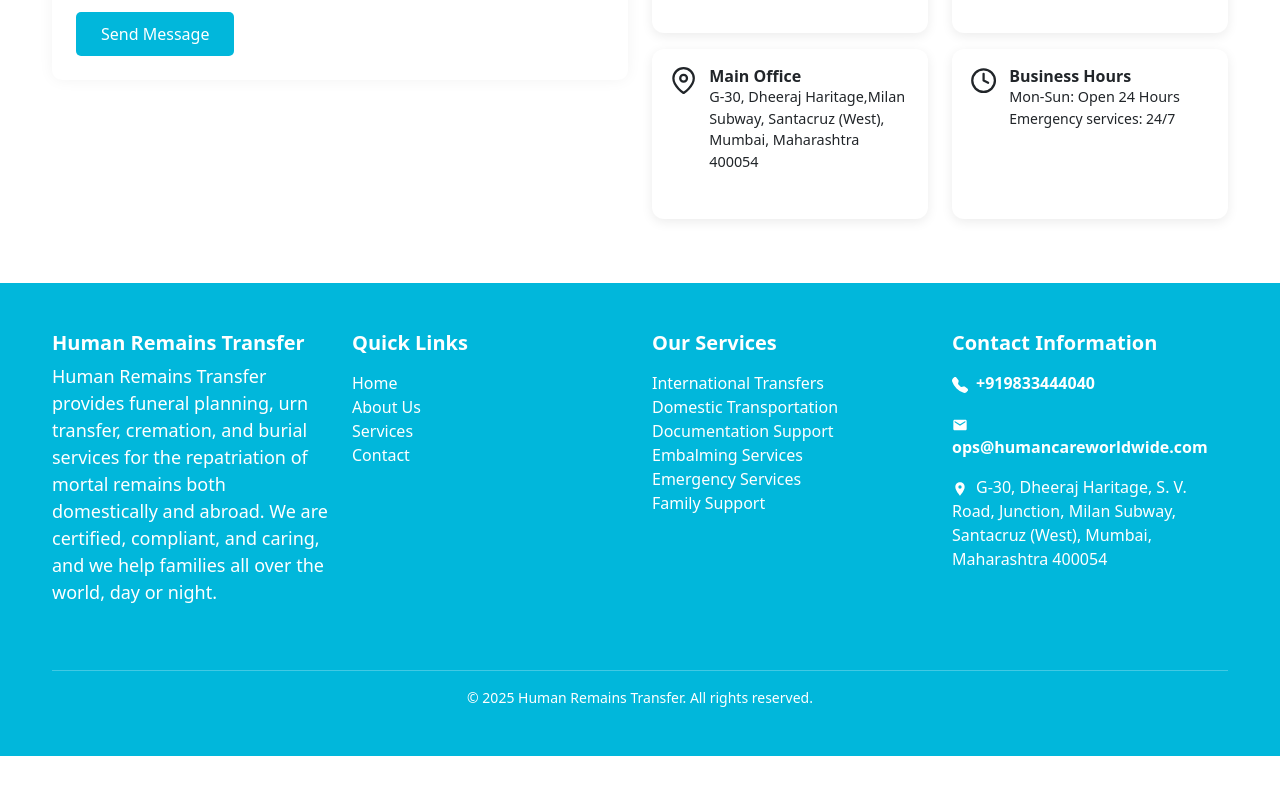
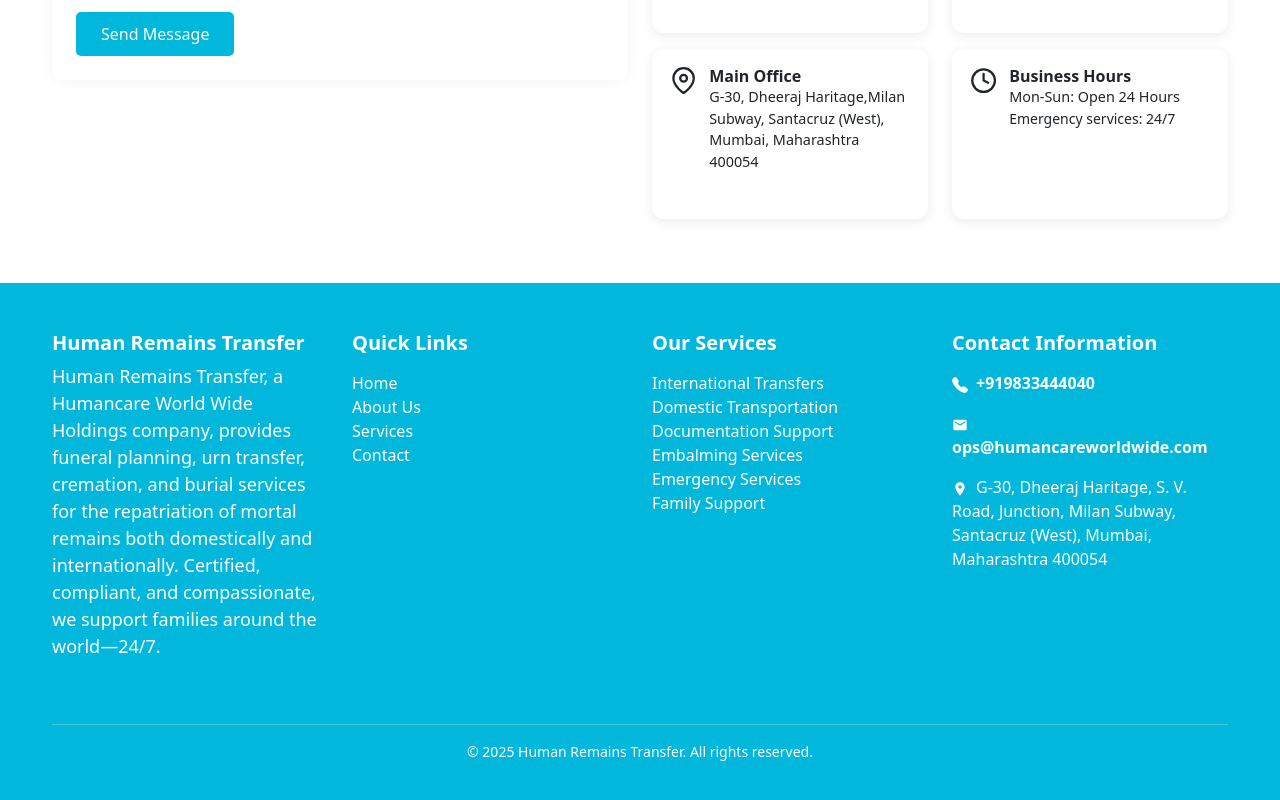
Before and after one commit to Humancare11/HMR, a React (Vite) app: page /contact in a window 1280 px wide. Shown: the part 1106-1906 px from the top of the page. Before the commit the page ends 1862 px from the top, so only its background shows below. Built offline with nearby package versions, Linux system fonts and the light colour scheme.

Commit message:
HWW Holdings-about section in footer

```diff
--- a/src/components/Footer.jsx
+++ b/src/components/Footer.jsx
@@ -18,7 +18,7 @@
           <div className="col-md-3 mb-4">
             <h5 className="fw-bold">Human Remains Transfer</h5>
             <p>
-             Human Remains Transfer provides funeral planning, urn transfer, cremation, and burial services for the repatriation of mortal remains both domestically and abroad. We are certified, compliant, and caring, and we help families all over the world, day or night.
+             Human Remains Transfer, a Humancare World Wide Holdings company, provides funeral planning, urn transfer, cremation, and burial services for the repatriation of mortal remains both domestically and internationally. Certified, compliant, and compassionate, we support families around the world—24/7.
             </p>
             {/* <div className="d-flex gap-3 mt-3">
               <a href="#" className="social-icon"><FaFacebookF /></a>
--- a/src/pages/TransferByLocation.jsx
+++ b/src/pages/TransferByLocation.jsx
@@ -128,7 +128,7 @@
         {/* Canonical URL */}
         <link
           rel="canonical"
-          href="https://humanremainstransfer.com/transferbylocation"
+          href="https://humanremainstransfer.com/transfer-by-location"
         />
     </Helmet>
        {/* ===================start banner section==================  */}
```
